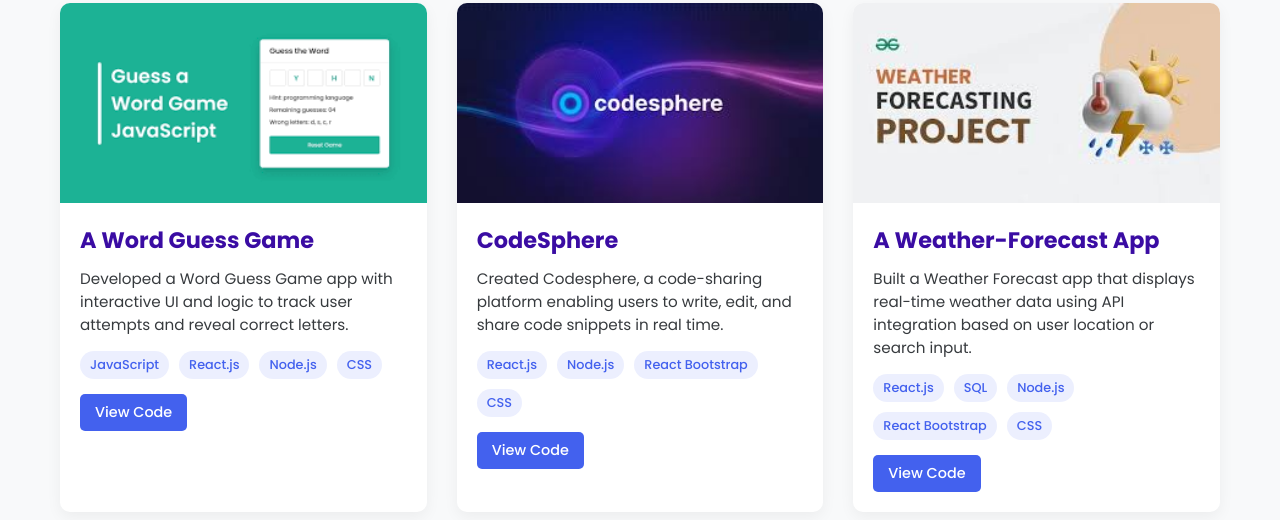
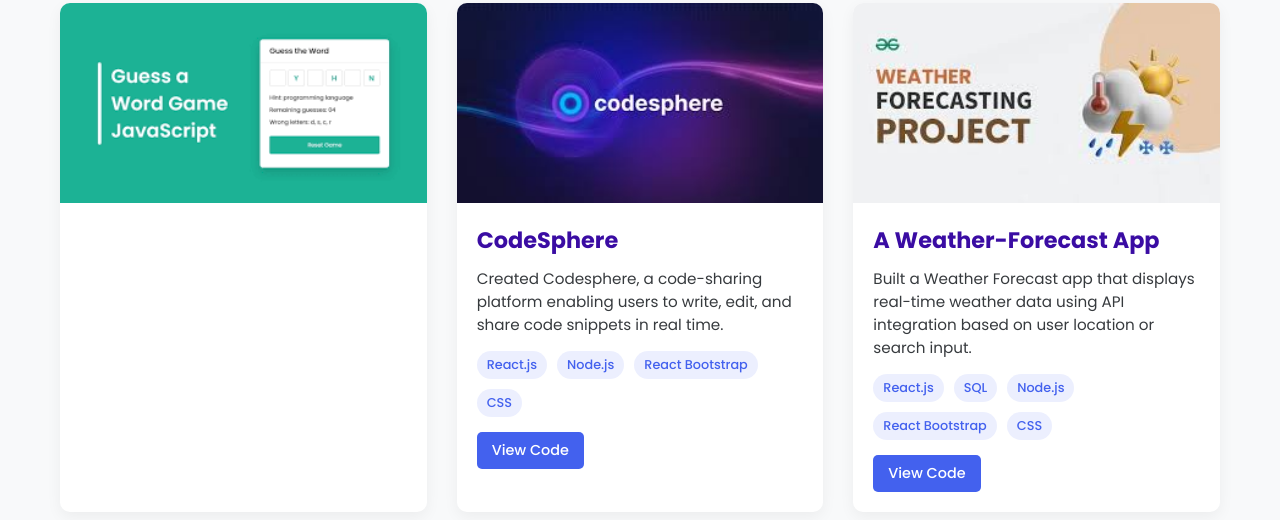
Before and after one commit to Shirishakb/portfolio, a plain HTML site: page index.html in a window 1280 px wide. Shown: the part 3131-3651 px from the top of the page. Drawn offline with Linux system fonts and the light colour scheme; animation ran at ten frames a second.

Commit message:
Update index.html

```diff
--- a/index.html
+++ b/index.html
@@ -1366,19 +1366,6 @@
                <div class="project-img">
                    <img src="game.png" alt="Bookflix">
                </div>
-               <div class="project-content">
-                   <h3>A Word Guess Game</h3>
-                   <p>Developed a Word Guess Game app with interactive UI and logic to track user attempts and reveal correct letters.</p>
-                   <div class="tech-stack">
-                        <span class="tech-tag">JavaScript</span>
-                       <span class="tech-tag">React.js</span>
-                       <span class="tech-tag">Node.js</span>
-                       <span class="tech-tag">CSS</span>
-                   </div>
-                   <div class="project-links">
-                       <a href="https://github.com/Shirishakb/word-guess-game" class="project-link view-live">View Code</a>
-                   </div>
-               </div>
            </div>
 
 
@@ -1500,7 +1487,7 @@
              <div class="timeline-item">
                 <div class="timeline-content">
                     <span class="timeline-date">November 2020 - November 2023</span>
-                    <h3>Single Window Operator</h3>
+                    <h3>Customer Service Associate</h3>
                     <h4>Union Bank of India, Vizianagaram</h4>
                     <p>Managed daily banking operations, customer service, and cash handling with 100% accuracy. Contributed to revenue growth and process improvements.</p>
                 </div>
@@ -1823,4 +1810,5 @@
         });
     </script>
 </body>
+
 </html>
```
